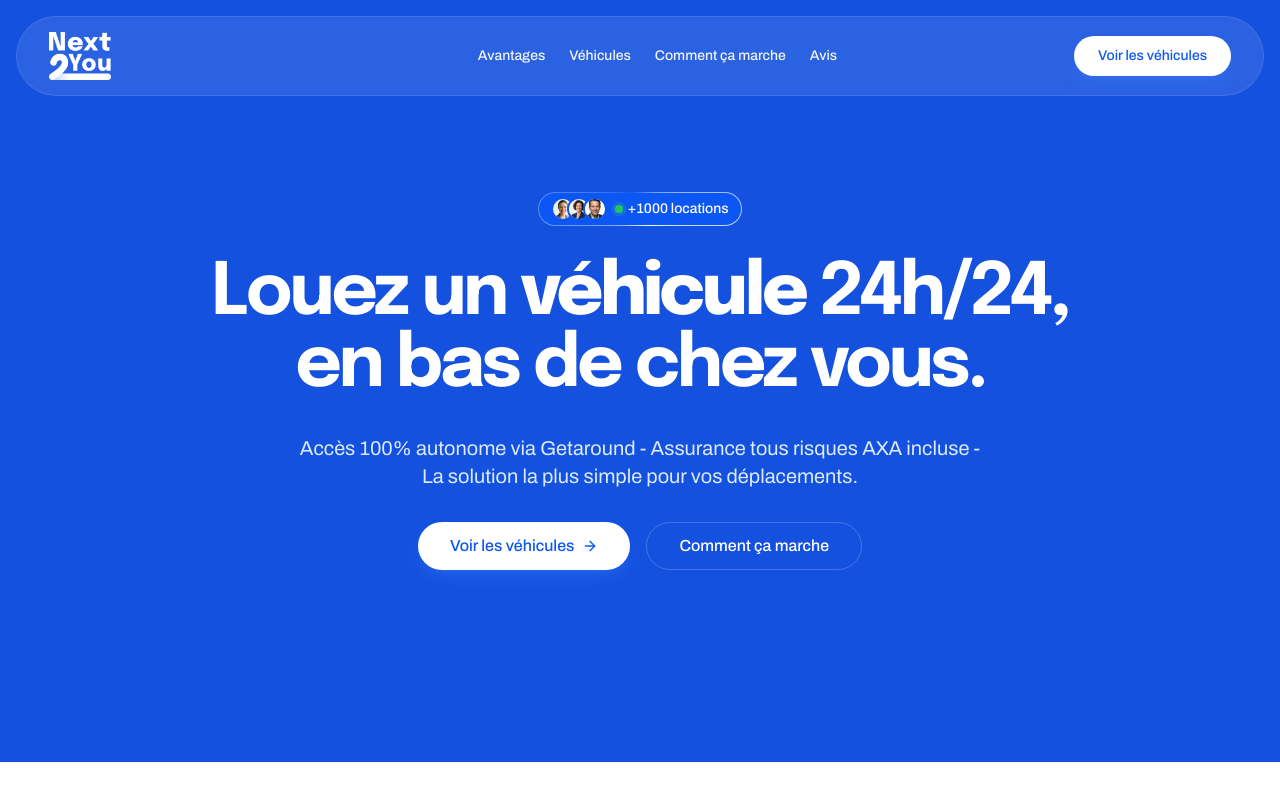
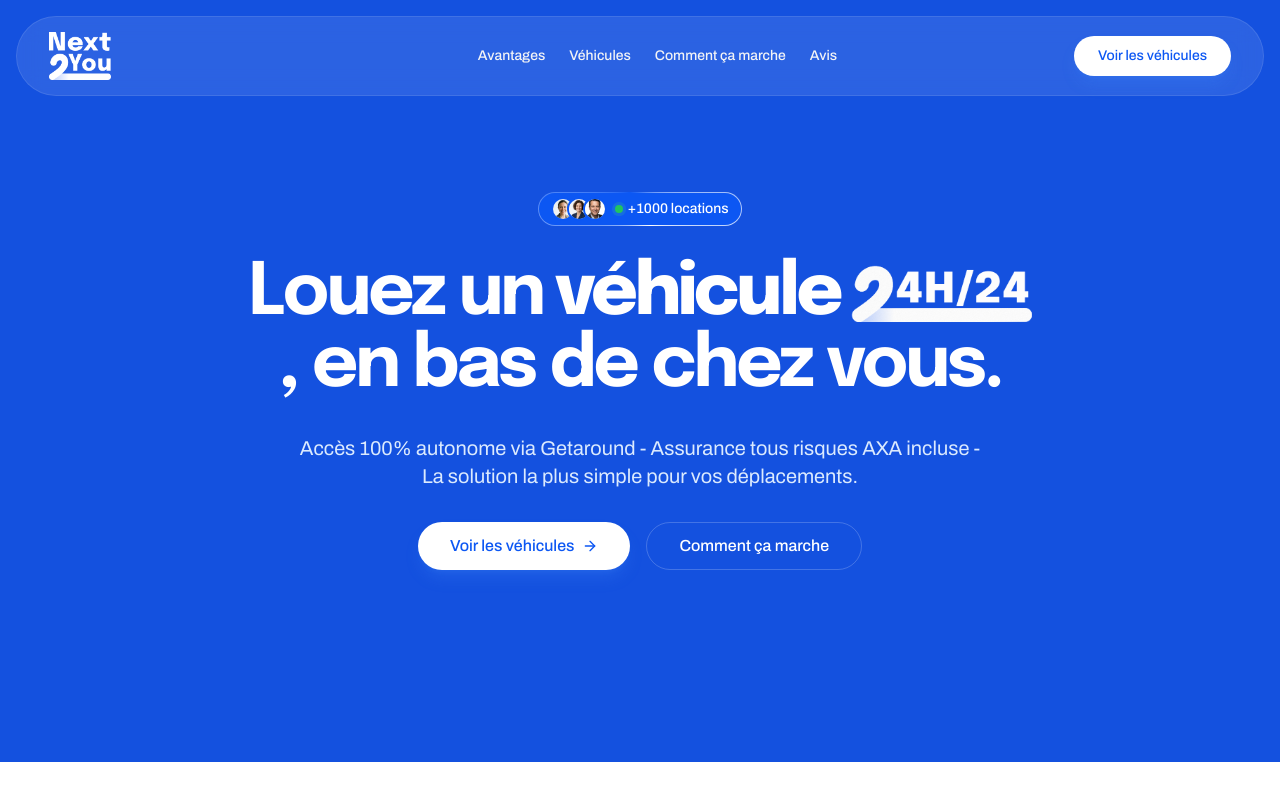
Before and after one commit to sachabusuttil-ux/Next2You, a Next.js app: page / in a window 1280 px wide. Shown: the top 800 px of the page. Built offline with nearby package versions, Linux system fonts and the light colour scheme.

Commit message:
Content: Replace 24h/24 text with image in Hero section (Retry)

```diff
--- a/components/sections/Hero.tsx
+++ b/components/sections/Hero.tsx
@@ -48,8 +48,18 @@ export function Hero() {
                         </div>
                     </div>
 
-                    <h1 className="text-4xl font-bold tracking-tighter text-white sm:text-5xl md:text-6xl lg:text-7xl">
-                        Louez un <span className="text-white font-extrabold">véhicule</span> 24h/24, en bas de chez vous.
+                    <h1 className="text-4xl font-bold tracking-tighter text-white sm:text-5xl md:text-6xl lg:text-7xl flex flex-wrap justify-center items-center gap-x-3">
+                        Louez un <span className="text-white font-extrabold">véhicule</span>
+                        <span className="relative inline-block h-[1em] w-[2.5em] align-middle">
+                            <Image
+                                src="/images/hero/24h.png"
+                                alt="24h/24"
+                                fill
+                                className="object-contain"
+                                priority
+                            />
+                        </span>
+                        , en bas de chez vous.
                     </h1>
 
                     <p className="max-w-[700px] text-lg text-blue-100 md:text-xl">
```
Also changed, not shown: public/images/hero/24h.png (added).
